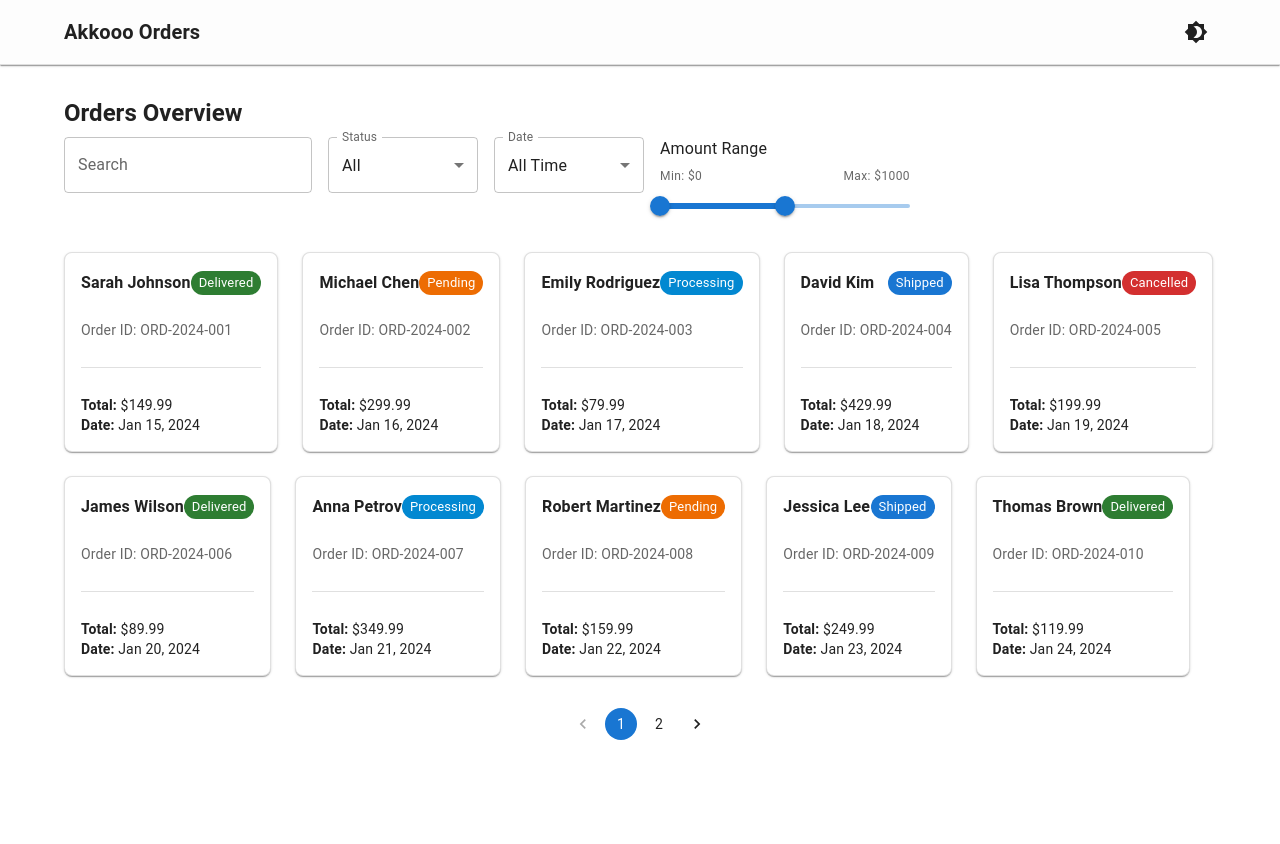
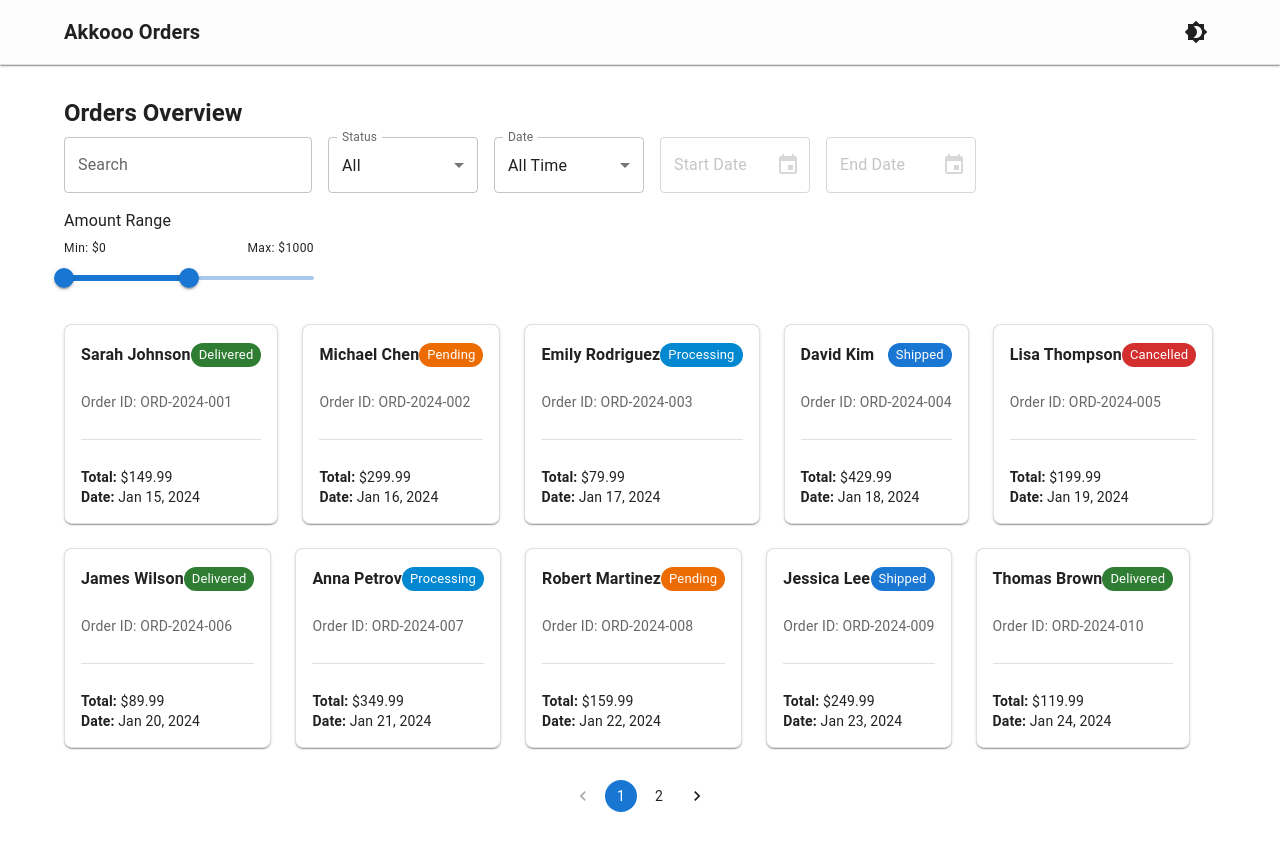
Before and after one commit to Mhamad-Raad/Order-Management-Akkoo-Challenge, a React (Vite) app: page / in a window 1280 px wide. Before the commit the page ends 800 px from the top, so only its background shows below. Built offline with nearby package versions, Linux system fonts and the light colour scheme.

Commit message:
add custom date range

```diff
--- a/package.json
+++ b/package.json
@@ -10,10 +10,12 @@
     "preview": "vite preview"
   },
   "dependencies": {
+    "@date-io/dayjs": "^3.2.0",
     "@emotion/react": "^11.14.0",
     "@emotion/styled": "^11.14.1",
     "@mui/icons-material": "^7.2.0",
     "@mui/material": "^7.2.0",
+    "@mui/x-date-pickers": "^8.9.2",
     "@reduxjs/toolkit": "^2.8.2",
     "dayjs": "^1.11.13",
     "react": "^19.1.0",
--- a/src/components/FilterPanel.tsx
+++ b/src/components/FilterPanel.tsx
@@ -1,4 +1,6 @@
 import { Box, TextField, MenuItem, Slider, Typography } from '@mui/material';
+import { DatePicker } from '@mui/x-date-pickers';
+import { Dayjs } from 'dayjs';
 
 const statusOptions = [
   'all',
@@ -8,7 +10,7 @@ const statusOptions = [
   'delivered',
   'cancelled',
 ];
-const dateOptions = ['all', 'today', 'week', 'month'];
+const dateOptions = ['all', 'today', 'week', 'month', 'custom'];
 
 interface Props {
   status: string;
@@ -19,6 +21,10 @@ interface Props {
   onDateRangeChange: (value: string) => void;
   amountRange: number[];
   onAmountChange: (value: number[]) => void;
+  customStartDate: Dayjs | null;
+  customEndDate: Dayjs | null;
+  onStartDateChange: (value: Dayjs | null) => void;
+  onEndDateChange: (value: Dayjs | null) => void;
 }
 
 const FilterPanel = ({
@@ -30,9 +36,13 @@ const FilterPanel = ({
   onDateRangeChange,
   amountRange,
   onAmountChange,
+  customStartDate,
+  customEndDate,
+  onStartDateChange,
+  onEndDateChange,
 }: Props) => {
   return (
-    <Box display='flex' gap={2} mb={3} flexWrap='wrap'>
+    <Box display='flex' gap={2} mb={3} flexWrap='wrap' alignItems='center'>
       <TextField
         label='Search'
         value={searchTerm}
@@ -70,18 +80,46 @@ const FilterPanel = ({
         ))}
       </TextField>
 
+      {/* Always show custom date inputs */}
+      <Box display='flex' gap={2} alignItems='center'>
+        <DatePicker
+          label='Start Date'
+          value={customStartDate}
+          onChange={onStartDateChange}
+          disabled={dateRange !== 'custom'}
+          slotProps={{
+            textField: {
+              variant: 'outlined',
+              sx: {
+                width: 150,
+                opacity: dateRange === 'custom' ? 1 : 0.6,
+              },
+            },
+          }}
+        />
+        <DatePicker
+          label='End Date'
+          value={customEndDate}
+          onChange={onEndDateChange}
+          disabled={dateRange !== 'custom'}
+          slotProps={{
+            textField: {
+              variant: 'outlined',
+              sx: {
+                width: 150,
+                opacity: dateRange === 'custom' ? 1 : 0.6,
+              },
+            },
+          }}
+        />
+      </Box>
+
       <Box width={250}>
         <Typography gutterBottom>Amount Range</Typography>
-
         <Box display='flex' justifyContent='space-between' mb={0.5}>
-          <Typography variant='caption' color='text.secondary'>
-            Min: ${amountRange[0]}
-          </Typography>
-          <Typography variant='caption' color='text.secondary'>
-            Max: ${amountRange[1]}
-          </Typography>
+          <Typography variant='caption'>Min: ${amountRange[0]}</Typography>
+          <Typography variant='caption'>Max: ${amountRange[1]}</Typography>
         </Box>
-
         <Slider
           value={amountRange}
           onChange={(_, newValue) => onAmountChange(newValue as number[])}
--- a/src/components/Orders/OrdersList.tsx
+++ b/src/components/Orders/OrdersList.tsx
@@ -5,7 +5,7 @@ import OrderCard from './OrderCard';
 import OrderModal from './OrderModal';
 import FilterPanel from '../FilterPanel';
 import { type Order } from '../../store/OrderSlices/orderTypes';
-import dayjs from 'dayjs';
+import dayjs, { Dayjs } from 'dayjs';
 
 const ORDERS_PER_PAGE = 10;
 
@@ -19,6 +19,8 @@ const OrdersList = () => {
   const [searchTerm, setSearchTerm] = useState('');
   const [dateRange, setDateRange] = useState('all');
   const [amountRange, setAmountRange] = useState<number[]>([0, 1000]);
+  const [customStartDate, setCustomStartDate] = useState<Dayjs | null>(null);
+  const [customEndDate, setCustomEndDate] = useState<Dayjs | null>(null);
 
   const [selectedOrder, setSelectedOrder] = useState<Order | null>(null);
   const [open, setOpen] = useState(false);
@@ -45,6 +47,15 @@ const OrdersList = () => {
     if (dateRange === 'week') return orderDate.isAfter(now.subtract(7, 'day'));
     if (dateRange === 'month')
       return orderDate.isAfter(now.subtract(1, 'month'));
+    if (dateRange === 'custom') {
+      if (customStartDate && customEndDate) {
+        return (
+          orderDate.isAfter(customStartDate.subtract(1, 'day')) &&
+          orderDate.isBefore(customEndDate.add(1, 'day'))
+        );
+      }
+    }
+
     return true;
   };
 
@@ -67,7 +78,14 @@ const OrdersList = () => {
     const filtered = filterOrders();
     setFilteredOrders(filtered);
     setPage(1);
-  }, [status, searchTerm, dateRange, amountRange]);
+  }, [
+    status,
+    searchTerm,
+    dateRange,
+    amountRange,
+    customStartDate,
+    customEndDate,
+  ]);
 
   useEffect(() => {
     const start = (page - 1) * ORDERS_PER_PAGE;
@@ -88,6 +106,10 @@ const OrdersList = () => {
         onDateRangeChange={setDateRange}
         amountRange={amountRange}
         onAmountChange={setAmountRange}
+        customStartDate={customStartDate}
+        customEndDate={customEndDate}
+        onStartDateChange={setCustomStartDate}
+        onEndDateChange={setCustomEndDate}
       />
 
       <Grid container spacing={3}>
--- a/src/main.tsx
+++ b/src/main.tsx
@@ -3,11 +3,15 @@ import ReactDOM from 'react-dom/client';
 import App from './App';
 import { Provider } from 'react-redux';
 import { store } from './store';
+import { LocalizationProvider } from '@mui/x-date-pickers';
+import { AdapterDayjs } from '@mui/x-date-pickers/AdapterDayjs';
 
 ReactDOM.createRoot(document.getElementById('root')!).render(
   <React.StrictMode>
     <Provider store={store}>
-      <App />
+      <LocalizationProvider dateAdapter={AdapterDayjs}>
+        <App />
+      </LocalizationProvider>
     </Provider>
   </React.StrictMode>
 );
```
Also changed, not shown: 1 other file (tests, documents, lock files or other folders).
